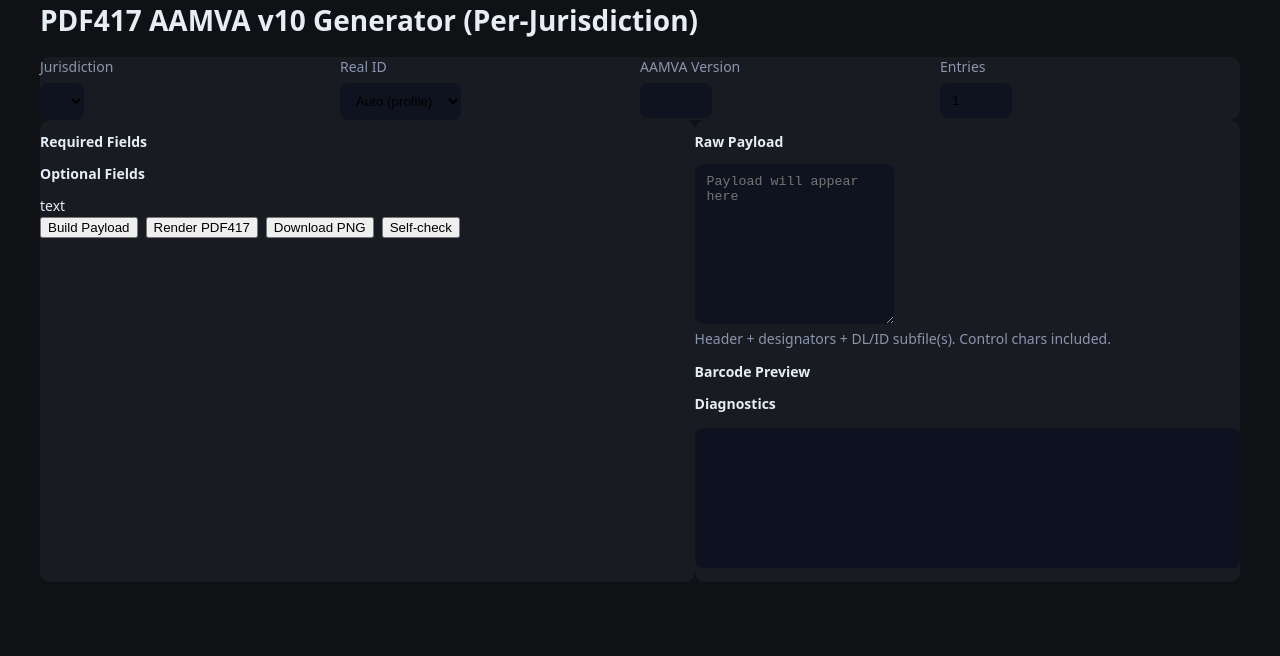
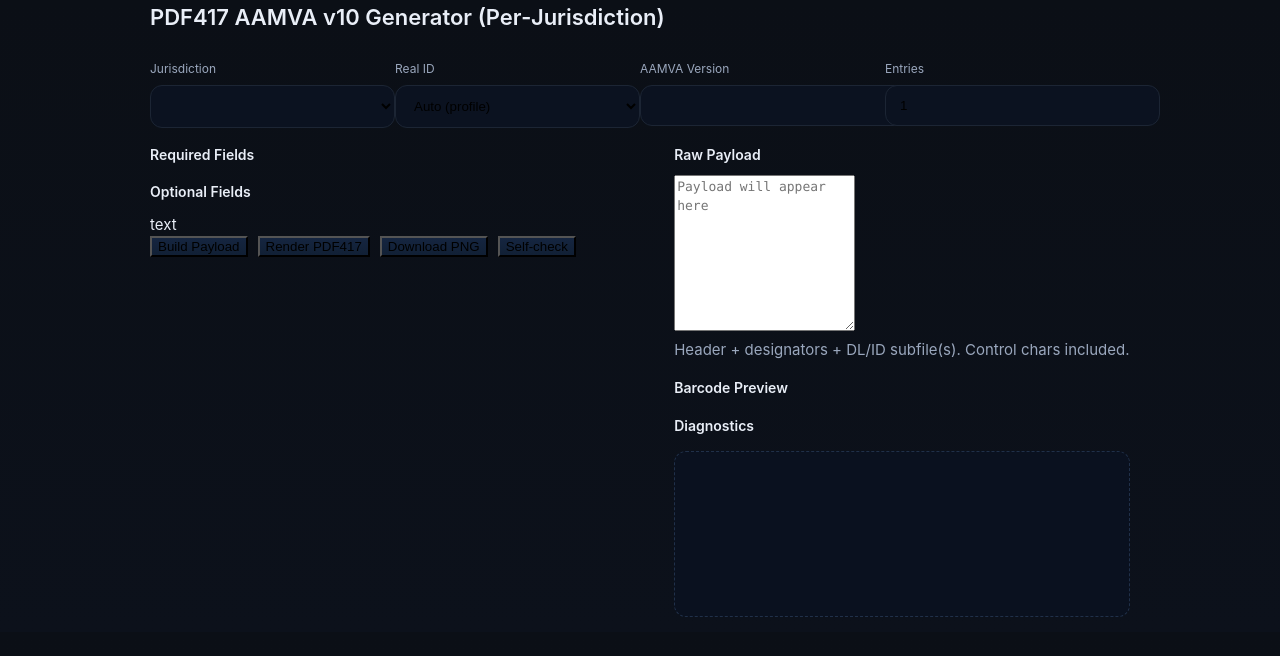
Before and after one commit to sudoparadise/tes, a plain HTML site: page index.html in a window 1280 px wide. Drawn offline with Linux system fonts and the light colour scheme; a script that the page names is missing.

Commit message:
Update styles.css

```diff
--- a/styles.css
+++ b/styles.css
@@ -1,28 +1,33 @@
 :root{
---bg:#0f1115; --panel:#181b22; --muted:#8b96ad; --text:#e6edf3; --accent:#4ea1f
-; --ok:#22c55e; --warn:#f59e0b; --err:#ef4444; --line:#242
-3
+--bg:#0b0f16; --panel:#0f1420; --panel-2:#121828; --line:#1f2a3
+; --text:#e9eef7; --muted:#9aa7bd; --accent:#4ea1ff; --ok:#22c55e; --warn:#f59e0b; --err:#ef4
+4
 ; } *{box-sizing:border-
-ox} html,body{margin:0;background:var(--bg);color:var(--text);font:14px/1.45 system-ui,-apple-system,Segoe UI,Roboto,Ubuntu,Cantarell,'Helvetica Neue',Ar
-al} .wrap{max-width:1200px;margin:0 auto;padding:2
-px} h1{margin:0 0 16px;font-size:2
-px} h3{margin:12px 0;font-size:14px;color:var(--mut
-d)} .grid{display:grid;grid-template-columns:1.2fr 1fr;gap:1
-px} .toolbar{margin-bottom:1
-px} .card{background:var(--panel);border:1px solid var(--line);border-radius:10px;padding:1
-px} .row{display:grid;grid-template-columns:1fr 1fr 1fr 1fr;gap:
-px} .col label{display:block;margin:0 0 6px;color:var(--muted);font-size:1
-px} label{display:block;margin:8px 0 6px;color:var(--muted);font-size:1
-px} input,select,textarea,but
-on{ background:#0f1320;border:1px solid var(--line);color:var(--
-ext); border-radius:8px;padding:10px 12px;outline:0;wid
-h
-100%; } textarea{min-height:140px;resize:vertical;font-family:ui-monospace,SFMono-Regular,Menlo,Monaco,Consolas,'Liberation Mono','Couri
-r New'} button{cursor:pointer;background:
-15223a} button:hover{border-color:
-3b4a6a} .actions{display:flex;gap:8px;flex-wrap:wrap;margin-t
-p:12px} .muted{color:var(--muted);font-si
-e:12px} .ok{color:var(--ok)} .warn{color:var(--warn)} .err{color:var
---err)} .field-grid{display:grid;grid-template-columns:repeat(2,1fr);
-ap:8px} .help{color:var(--muted);font-si
-e:11px} .diag{background:#0e1220;border:1px dashed var(--line);border-radius:8px;padding:10px;min-height:120px;white-space:p
+ox} html,body{margin:0;background:linear-gradient(180deg,#0b0f16 0%,#0c111b 100%);color:var(--text);font:15px/1.55 Inter,system-ui,-apple-system,Segoe UI,Roboto,Ubu
+tu} .wrap{max-width:980px;margin:0 auto;padding:2
+px} h1{margin:0 0 18px;font-size:22px;font-weight:600;letter-spacing:.
+px} h3{margin:16px 0 10px;font-size:14px;font-weight:600;color:var(--mut
+d)} .c
+rd{ background:linear-gradient(180deg,var(--panel) 0%,var(--panel-2)
+00%); border:1px solid var(--line); border-radius:16px; padding:18px; box-shadow:0 10px 30px rgba(0,0
+0
+.35); } .toolbar{position:sticky;top:0;z-index:5;backdrop-filter:saturate(160%) bl
+r(6px)} .grid{display:grid;grid-template-columns:1.15fr 1fr;g
+p:18px} .row{display:grid;grid-template-columns:repeat(4,1fr);g
+p:10px} label{display:block;margin:8px 0 6px;color:var(--muted);font-size:12px;letter-spaci
+g:.2px} input,select,textarea
+button{ background:#0b1220;border:1px solid #1c2534;color:va
+(--text); border-radius:12px;padding:12px 14px;outline:0;width:100%;transition:al
+
+15s ease; } input:focus,select:focus,textarea:focus{border-color:#2b3e5a; box-shadow:0 0 0 3px rgba(78,1
+1,255,.14)} textarea{min-height:150px;resize:vertical;font:13px/1.45 ui-monospace,SFMono-Regular,Men
+o,Consolas} button{cursor:pointer;background:linear-gradient(180deg,#152540 0%,#112035 100%);border-co
+or:#21334d} button:hover{transform:translateY(-1px); box-shadow:0 8px 24px rgba
+0,0,0,.35)} .actions{display:flex;gap:10px;flex-wrap:wrap;marg
+n-top:14px} .muted{color:var(--muted);fon
+-size:12px} .ok{color:var(--ok)} .warn{color:var(--warn)} .err{color
+var(--
+rr)} .diag{ background:#0a111f;border:1px dashed #203049;border-radius:12px;padding:12px;min-height:140px;white-s
+ace:pre-wrap; box-shadow:inset 0 0 0 1px rgba(2
+5
+255,255,.02); } canvas{background:#fff;border-radius:12px;display:block;max-width:100%;box-shadow:0 8px 26px
```
